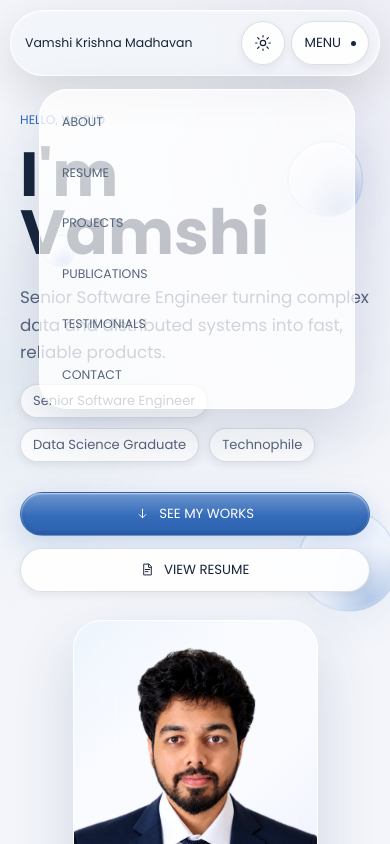
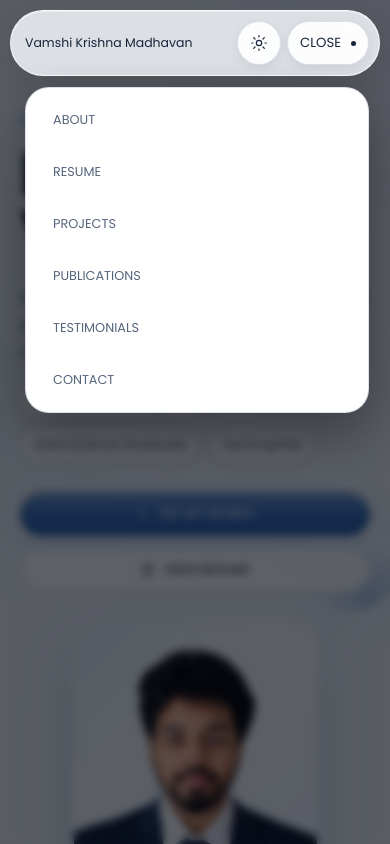
Before and after one commit to Vamshi0104/imVamshi, a plain HTML site: page index.html in a window 390 px wide. Both pictures are taken after a click on the button "MENU". Shown: the top 844 px of the page. Drawn offline with Linux system fonts and the light colour scheme.

Commit message:
fix mobile menu overlap,responsive navigation behavior

```diff
--- a/assets/css/style.css
+++ b/assets/css/style.css
@@ -4034,3 +4034,27 @@ body {
 .publication-resources { display: flex; flex-wrap: wrap; gap: 18px; margin-top: 16px; }
 .publication-resources a { display: inline-flex; gap: 8px; align-items: center; min-height: 36px; color: var(--accent); font-size: .72rem; }
 .publication-resources a:hover { text-decoration: underline; text-underline-offset: 4px; }
+
+/* Mobile navigation is an opaque sheet anchored beneath its own header. */
+.menu-backdrop { position: fixed; inset: 0; z-index: 45; background: rgba(3, 7, 15, .64); backdrop-filter: blur(4px); -webkit-backdrop-filter: blur(4px); }
+@media (max-width: 980px) {
+    .site-header .nav-links {
+        position: absolute; inset: calc(100% + 12px) 0 auto; width: 100%;
+        max-height: calc(100dvh - 110px - env(safe-area-inset-bottom));
+        overflow-y: auto; overscroll-behavior: contain; scrollbar-width: thin;
+        padding: 8px; gap: 4px; border-radius: 24px;
+        background: var(--panel); border: 1px solid var(--liquid-rim);
+        box-shadow: 0 20px 50px #0005, inset 0 1px 0 #ffffff12;
+        backdrop-filter: none; -webkit-backdrop-filter: none; isolation: isolate;
+    }
+    .site-header .nav-links.is-open { display: grid; }
+    .site-header .nav-links .nav-bubble { display: none; }
+    .site-header .nav-links a { display: flex; align-items: center; min-height: 48px; padding: 12px 18px; border: 1px solid transparent; border-radius: 16px; font-size: .8rem; color: var(--muted); }
+    .site-header .nav-links a.is-active { color: var(--text); background: var(--panel-strong); border-color: var(--line); }
+    .site-header .nav-links a:hover, .site-header .nav-links a:focus-visible { color: var(--text); background: var(--panel-strong); }
+    .site-header .nav-links a:focus-visible { outline-offset: -3px; }
+}
+@media (max-height: 450px) and (max-width: 980px) {
+    .site-header .nav-links { max-height: calc(100dvh - 96px); }
+    .site-header .nav-links a { min-height: 44px; padding-block: 9px; }
+}
--- a/assets/js/script.js
+++ b/assets/js/script.js
@@ -140,12 +140,24 @@
     });
     window.addEventListener("resize", function () { syncNavBubble(); });
     if (document.fonts) document.fonts.ready.then(function () { syncNavBubble(); });
-    menuToggle.addEventListener("click", function () {
-        var open = navLinks.classList.toggle("is-open");
+    var menuBackdrop = document.getElementById('menuBackdrop');
+    function setMenuOpen(open, restoreFocus) {
+        navLinks.classList.toggle('is-open', open);
+        document.body.classList.toggle('menu-open', open);
+        menuBackdrop.hidden = !open;
+        menuToggle.setAttribute('aria-expanded', String(open));
+        menuToggle.setAttribute('aria-label', open ? 'Close menu' : 'Open menu');
+        menuToggle.firstChild.nodeValue = open ? 'Close ' : 'Menu ';
+        document.getElementById('mainContent').inert = open;
+        document.querySelector('.site-footer').inert = open;
         syncNavBubble();
-        menuToggle.setAttribute("aria-expanded", String(open));
-        document.body.classList.toggle("menu-open", open);
-        menuToggle.setAttribute("aria-label", open ? "Close menu" : "Open menu");
+        if (open) (navLinks.querySelector('a.is-active') || navLinks.querySelector('a')).focus({ preventScroll: true });
+        else if (restoreFocus) menuToggle.focus({ preventScroll: true });
+    }
+    menuToggle.addEventListener('click', function () { setMenuOpen(!navLinks.classList.contains('is-open')); });
+    menuBackdrop.addEventListener('click', function () { setMenuOpen(false, true); });
+    window.addEventListener('resize', function () {
+        if (window.innerWidth > 980 && navLinks.classList.contains('is-open')) setMenuOpen(false);
     });
 
     document.querySelectorAll(".smoothscroll").forEach(function (link) {
@@ -155,10 +167,7 @@
             var target = document.querySelector(hash);
             if (!target) return;
             event.preventDefault();
-            navLinks.classList.remove("is-open");
-            document.body.classList.remove("menu-open");
-            menuToggle.setAttribute("aria-expanded", "false");
-            menuToggle.setAttribute("aria-label", "Open menu");
+            setMenuOpen(false);
             target.scrollIntoView({ behavior: motionPreference.matches ? "instant" : "smooth", block: "start" });
             history.replaceState(null, "", hash);
         });
@@ -725,8 +734,7 @@
     });
     document.addEventListener('keydown', function (event) {
         if (event.key === 'Escape' && navLinks.classList.contains('is-open')) {
-            navLinks.classList.remove('is-open'); document.body.classList.remove('menu-open');
-            menuToggle.setAttribute('aria-expanded', 'false'); menuToggle.setAttribute('aria-label', 'Open menu'); menuToggle.focus();
+            setMenuOpen(false, true);
         }
     });
 })();
--- a/index.html
+++ b/index.html
@@ -60,6 +60,7 @@
         </button>
     </div>
 </header>
+<div class="menu-backdrop" id="menuBackdrop" hidden aria-hidden="true"></div>
 
 <main id="mainContent" tabindex="-1">
     <section class="hero section" id="intro" aria-labelledby="heroTitle">
```
